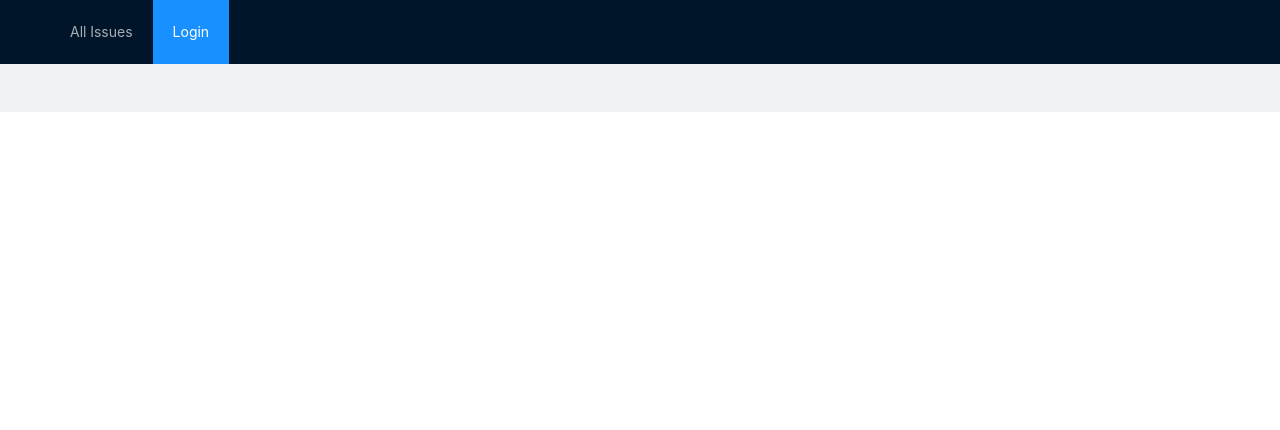
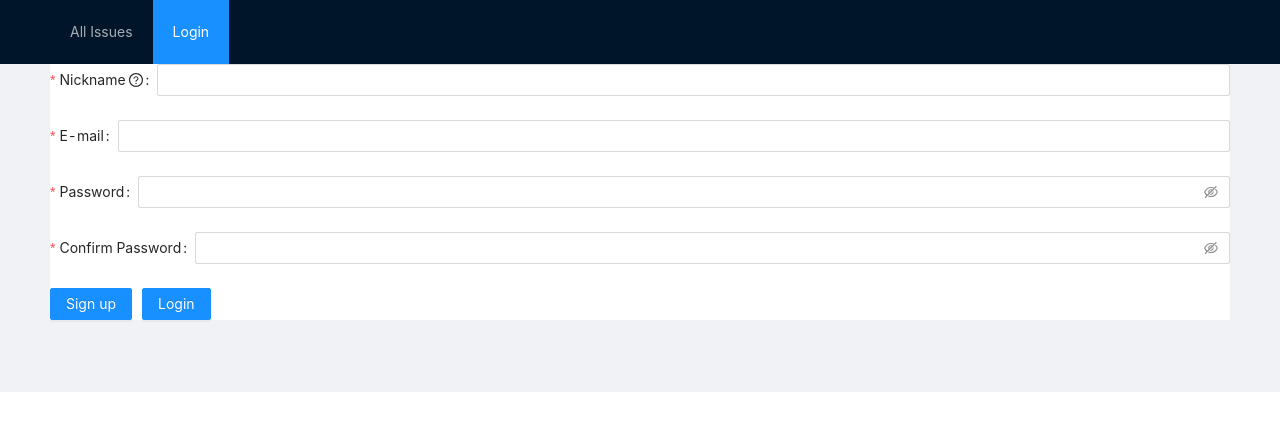
Before and after one commit to BenChenDev/issueTracker, a React (Create React App) app in the folder frontend/issue-tracker/: page /signup in a window 1280 px wide. Shown: the top 430 px of the page. Built offline with nearby package versions, Linux system fonts and the light colour scheme.

Commit message:
authentication works fine on frontend.

```diff
--- a/frontend/issue-tracker/src/containers/Layout.js
+++ b/frontend/issue-tracker/src/containers/Layout.js
@@ -1,11 +1,15 @@
-import React from 'react';
+import React, { Component } from 'react';
 import { Link } from 'react-router-dom';
+import { connect } from 'react-redux';
 import { Layout, Menu } from 'antd';
+
+import { logout }from '../store/actions/auth';
 import '../style/main.scss';
 
 const { Header, Content, Footer } = Layout;
 
-const CustomLayout = (props) =>{
+class CustomLayout extends Component {
+  render () {
     return (
       <Layout className="layout">
         <Header>
@@ -15,8 +19,8 @@ const CustomLayout = (props) =>{
               <Link to="/issues">All Issues</Link>
             </Menu.Item>
             {//do condictional check since we passed the isAuthentication in here
-            props.isAuthenticated ?
-            <Menu.Item key="2">
+              this.props.isAuthenticated ?
+              <Menu.Item key="2" onClick={this.props.logout}>
                 Logout
               </Menu.Item>
               :
@@ -28,12 +32,19 @@ const CustomLayout = (props) =>{
         </Header>
         <Content style={{ padding: '0 50px' }}>
           <div className="site-layout-content">
-          {props.children}
+            {this.props.children}
           </div>
         </Content>
         <Footer></Footer>
       </Layout>
     );
   }
+}
 
-export default CustomLayout;
+const mapDispatchToProps = (dispatch) => {
+  return {
+    logout: () => dispatch(logout())
+  }
+}
+
+export default connect(null, mapDispatchToProps)(CustomLayout);
--- /dev/null
+++ b/frontend/issue-tracker/src/containers/SignupView.js
@@ -0,0 +1,131 @@
+import React, { Component } from 'react';
+import { NavLink } from 'react-router-dom';
+import { connect } from 'react-redux';
+import {
+  Form,
+  Input,
+  Tooltip,
+  Button,
+} from 'antd';
+import { QuestionCircleOutlined } from '@ant-design/icons';
+import * as actions from '../store/actions/auth';
+
+class SignupView extends Component{
+
+  onFinish = values => {
+    this.props.onAuth(values.username, values.email, values.password1, values.password2);
+  };
+
+  render() {
+
+    return (
+      <Form
+        name="register"
+        onFinish={this.onFinish}
+        scrollToFirstError
+      >
+        <Form.Item
+          name="username"
+          label={
+            <span>
+              Nickname&nbsp;
+              <Tooltip title="What do you want others to call you?">
+                <QuestionCircleOutlined />
+              </Tooltip>
+            </span>
+          }
+          rules={[
+            {
+              required: true,
+              message: 'Please input your nickname!',
+              whitespace: true,
+            },
+          ]}
+        >
+          <Input />
+        </Form.Item>
+
+        <Form.Item
+          name="email"
+          label="E-mail"
+          rules={[
+            {
+              type: 'email',
+              message: 'The input is not valid E-mail!',
+            },
+            {
+              required: true,
+              message: 'Please input your E-mail!',
+            },
+          ]}
+        >
+          <Input />
+        </Form.Item>
+
+        <Form.Item
+          name="password1"
+          label="Password"
+          rules={[
+            {
+              required: true,
+              message: 'Please input your password!',
+            },
+          ]}
+          hasFeedback
+        >
+          <Input.Password />
+        </Form.Item>
+
+        <Form.Item
+          name="password2"
+          label="Confirm Password"
+          dependencies={['password']}
+          hasFeedback
+          rules={[
+            {
+              required: true,
+              message: 'Please confirm your password!',
+            },
+            ({ getFieldValue }) => ({
+              validator(rules, value) {
+                if (!value || getFieldValue('password1') === value) {
+                  return Promise.resolve();
+                }
+
+                return Promise.reject('The two passwords that you entered do not match!');
+              },
+            }),
+          ]}
+        >
+          <Input.Password />
+        </Form.Item>
+
+        <Form.Item>
+            <Button type="primary" htmlType="submit">
+              Sign up
+            </Button>
+            <Button type="primary" htmlType="submit" style={{marginLeft: '10px'}}>
+              <NavLink to='/login/'>
+              Login
+              </NavLink>
+            </Button>
+          </Form.Item>
+      </Form>
+    );
+  }
+}
+
+const mapStateToProps = (state) => {
+  return {
+    error: state.error,
+    loading: state.loading,
+  }
+}
+
+const mapDispatchToProps = (dispatch) => {
+  return {
+    onAuth:(username, email, password1, password2) => dispatch(actions.authSignup(username, email, password1, password2))
+  }
+}
+
+export default connect(mapStateToProps, mapDispatchToProps)(SignupView);
--- a/frontend/issue-tracker/src/routes.js
+++ b/frontend/issue-tracker/src/routes.js
@@ -3,12 +3,14 @@ import {Route} from 'react-router-dom';
 import IssueListView from './containers/IssueListView';
 import IssueDetailView from './containers/IssueDetailView';
 import LoginView from './containers/LoginView';
+import SignupView from './containers/SignupView';
 
 const BaseRouter = () => (
   <div>
     <Route exact path='/issues/' component={IssueListView} />
     <Route exact path='/issue/:issueID' component={IssueDetailView} />
     <Route exact path='/login/' component={LoginView} />
+    <Route exact path='/signup/' component={SignupView} />
   </div>
 )
 
--- a/frontend/issue-tracker/src/store/reducers/auth.js
+++ b/frontend/issue-tracker/src/store/reducers/auth.js
@@ -40,7 +40,6 @@ const authLogout = (state, action) => {
 
 //define where these reducers to take place
 const reducer = (state = initialState, action) => {
-  console.log(action);
   switch(action.type){
     case actionTypes.AUTH_START: return authStart(state);
     case actionTypes.AUTH_FAIL: return authFail(state, action);
--- a/frontend/issue-tracker/src/style/main.scss
+++ b/frontend/issue-tracker/src/style/main.scss
@@ -1,3 +1,3 @@
 .site-layout-content{
-  background: antiquewhite;
+  background: white;
 }
```
Lines whose indentation alone changed are shown as unchanged.
